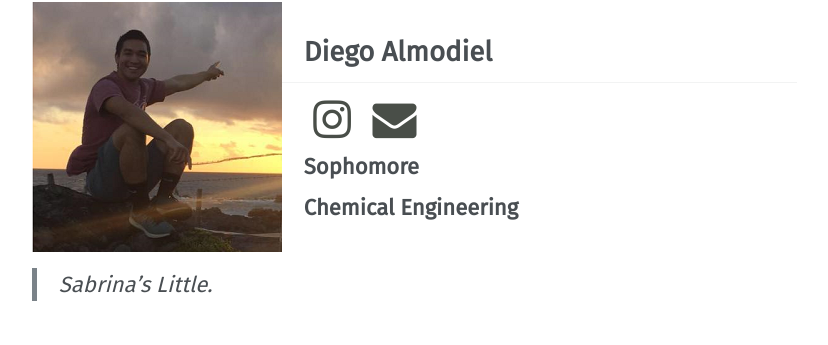
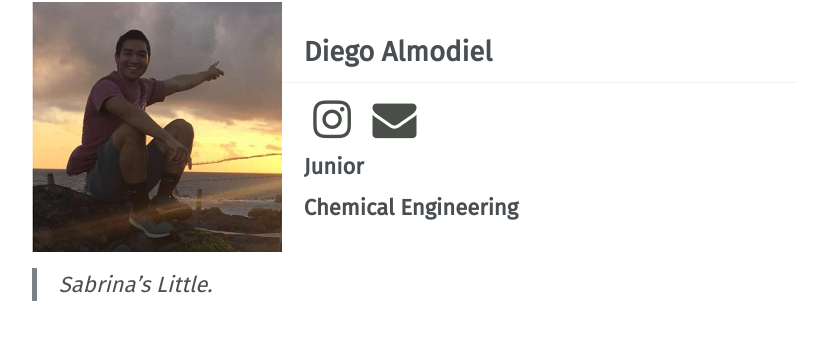
Before and after one commit to vtfasa/vtfasa.github.io, a Jekyll site: the page built from _pages/officers/fundraising.md, in a window 1280 px wide and 900 px high, scrolled down 1222 px. Shown: the part 107-452 px from the top of the window, without its empty margins (252-1080 px from the left). Built offline with Jekyll 4.4.1, drawn with Linux system fonts in a browser that asks for light colours; some web fonts are replaced.

Commit message:
Minor Changes

```diff
--- a/_pages/officers/fundraising.md
+++ b/_pages/officers/fundraising.md
@@ -47,7 +47,7 @@ permalink: /officers/fundraising/
 <p style="margin-bottom: 0.45em; padding: 0">
 <a href="https://www.instagram.com/aldwinp/" style="margin: 0; padding: 0"><i class="fa fa-2x fa-fw fa-instagram" style="color: #494e48"></i></a>
 <a href="mailto:almodiel@vt.edu" style="margin: 0; padding: 0"><i class="fa fa-2x fa-fw fa-envelope" style="color: #494e48"></i></a></p>
-<h3 style="margin-top: 0">Sophomore</h3>
+<h3 style="margin-top: 0">Junior</h3>
 **Chemical Engineering**
 
 > Sabrina's Little.
```
